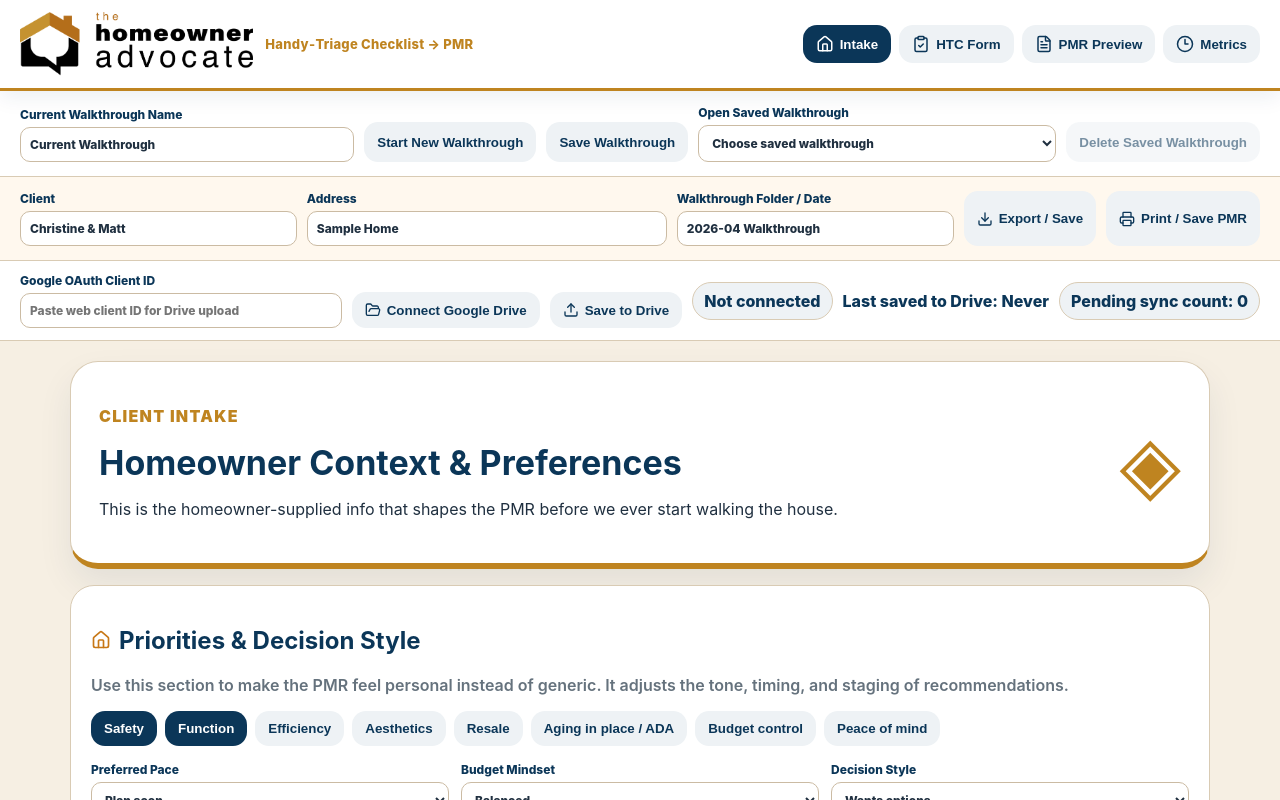
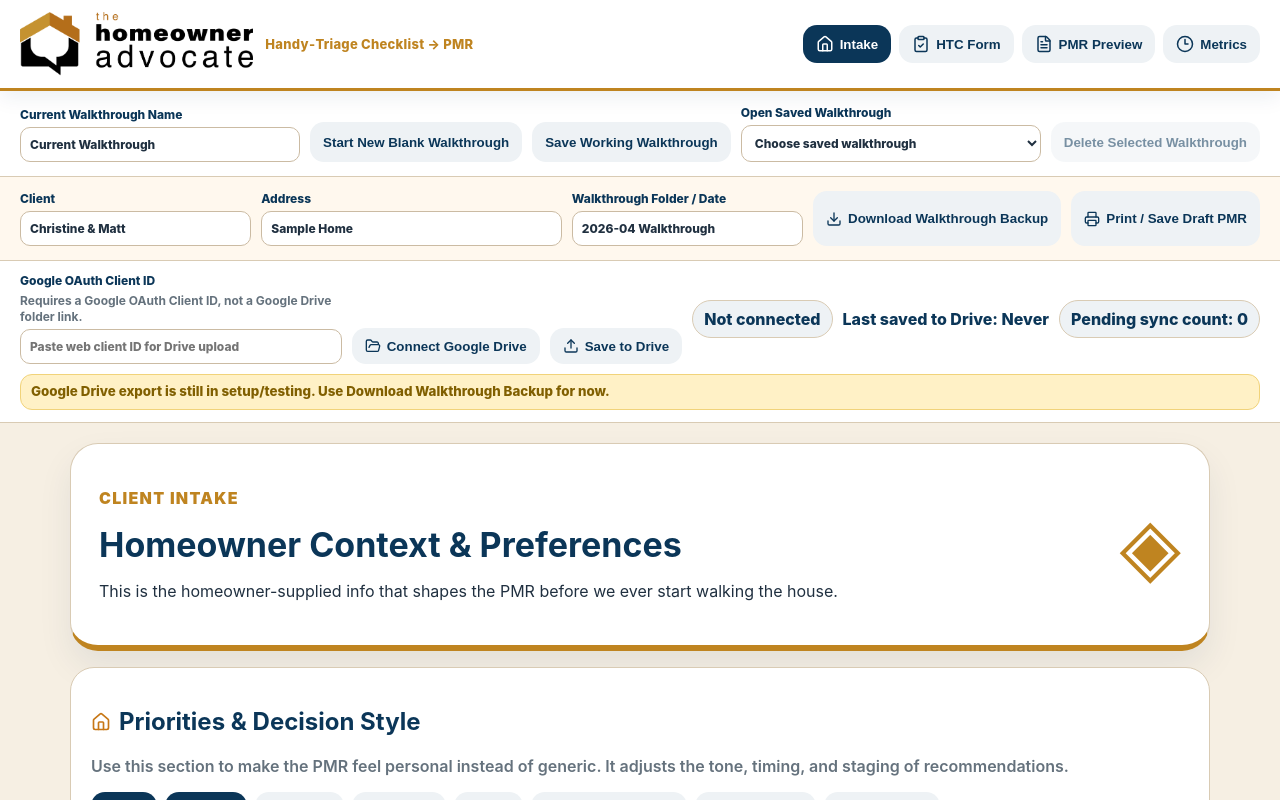
Before and after one commit to Figge8278/tha-live-htc-pmr, a React (Vite) app: page / in a window 1280 px wide. Shown: the top 800 px of the page. Built offline with nearby package versions, Linux system fonts and the light colour scheme.

Commit message:
Clarify save export and Drive UI labels

```diff
--- a/src/main.jsx
+++ b/src/main.jsx
@@ -863,25 +863,26 @@ function App() {
     </header>
     <section className="sessionCard noPrint">
       <label>Current Walkthrough Name<input value={walkthroughName} onChange={e=>setWalkthroughName(e.target.value)} placeholder="Name this walkthrough"/></label>
-      <button type="button" onClick={startNewWalkthrough}>Start New Walkthrough</button>
-      <button type="button" onClick={saveWalkthrough}>Save Walkthrough</button>
+      <button type="button" onClick={startNewWalkthrough}>Start New Blank Walkthrough</button>
+      <button type="button" onClick={saveWalkthrough}>Save Working Walkthrough</button>
       <label>Open Saved Walkthrough<select value={selectedWalkthroughId} onChange={e=>openSavedWalkthrough(e.target.value)}><option value="">Choose saved walkthrough</option>{savedSessionList.map(session=><option key={session.id} value={session.id}>{session.name || 'Untitled Walkthrough'}{session.updatedAt ? ` · ${new Date(session.updatedAt).toLocaleString()}` : ''}</option>)}</select></label>
-      <button type="button" onClick={deleteSavedWalkthrough} disabled={!selectedWalkthroughId || !savedSessions[selectedWalkthroughId]}>Delete Saved Walkthrough</button>
+      <button type="button" onClick={deleteSavedWalkthrough} disabled={!selectedWalkthroughId || !savedSessions[selectedWalkthroughId]}>Delete Selected Walkthrough</button>
     </section>
     <section className="clientCard noPrint">
       <label>Client<input value={client.name} onChange={e=>setClient({...client,name:e.target.value})}/></label>
       <label>Address<input value={client.address} onChange={e=>setClient({...client,address:e.target.value})}/></label>
       <label>Walkthrough Folder / Date<input value={client.date} onChange={e=>setClient({...client,date:e.target.value})}/></label>
-      <button onClick={()=>syncDrive({includeDownload:true})}><Download size={16}/> Export / Save</button>
-      <button onClick={()=>window.print()}><Printer size={16}/> Print / Save PMR</button>
+      <button onClick={()=>syncDrive({includeDownload:true})}><Download size={16}/> Download Walkthrough Backup</button>
+      <button onClick={()=>window.print()}><Printer size={16}/> Print / Save Draft PMR</button>
     </section>
     <section className="driveStatus noPrint">
-      <label>Google OAuth Client ID<input value={driveClientId} onChange={e=>setDriveClientId(e.target.value)} placeholder="Paste web client ID for Drive upload"/></label>
+      <label>Google OAuth Client ID<span className="fieldHelp">Requires a Google OAuth Client ID, not a Google Drive folder link.</span><input value={driveClientId} onChange={e=>setDriveClientId(e.target.value)} placeholder="Paste web client ID for Drive upload"/></label>
       <button onClick={connectDrive} disabled={driveBusy}><FolderOpen size={16}/> Connect Google Drive</button>
       <button onClick={()=>syncDrive({retryQueue:true})} disabled={driveBusy || !driveToken}><Upload size={16}/> Save to Drive</button>
       <span className={driveToken ? 'drivePill connected' : 'drivePill'}>{driveToken ? 'Connected' : 'Not connected'}</span>
       <span>Last saved to Drive: {driveMeta.lastSaved || 'Never'}</span>
       <span className={pendingCount ? 'pendingSync on' : 'pendingSync'}>{pendingCount ? `Pending Drive Sync: ${pendingCount}` : 'Pending sync count: 0'}</span>
+      <small className="driveSetupNote">Google Drive export is still in setup/testing. Use Download Walkthrough Backup for now.</small>
     </section>
     {view === 'intake' && <IntakeView intake={intake} updateIntake={updateIntake} />}
     {view === 'form' && <main className="grid">
--- a/src/style.css
+++ b/src/style.css
@@ -61,3 +61,4 @@
 .sessionCard button{justify-content:center;min-height:40px}
 .sessionCard button:disabled{opacity:.55;cursor:not-allowed}
 @media(max-width:900px){.sessionCard{grid-template-columns:1fr;align-items:stretch}}
+.fieldHelp{display:block;color:var(--muted);font-weight:700;line-height:1.3}.driveSetupNote{grid-column:1/-1;color:#805f00;background:var(--yellow);border:1px solid #f1d37a;border-radius:12px;padding:8px 10px;font-weight:800;line-height:1.3}
```
